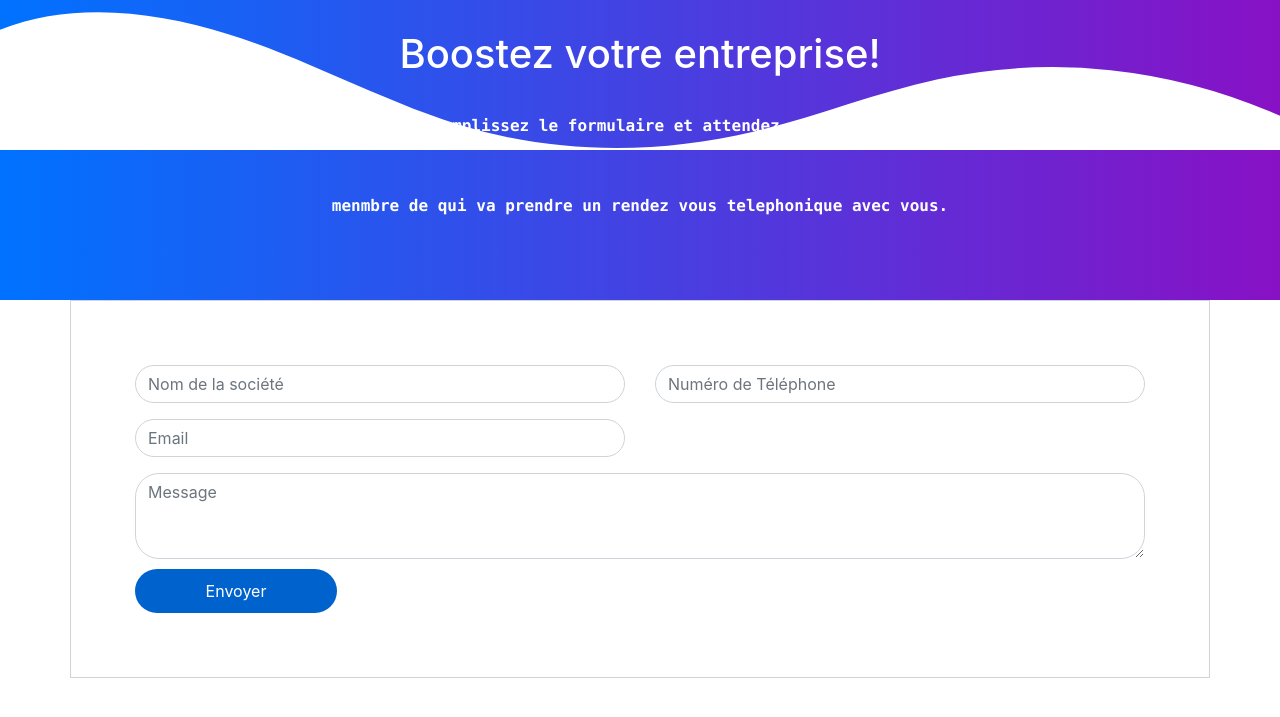
After one commit to POGGI-AYMEN/Projet-LoyaltyCard, a PHP site: page /Contact_page.php in a window 1280 px wide. The commit adds this page. Shown: the top 717 px of the page. Run offline with PHP 8.4, Linux system fonts and the light colour scheme; some libraries are stand-ins or nearby versions.

Commit message:
back-end Contact-page

```diff
--- /dev/null
+++ b/WEB/Contact_page.php
@@ -0,0 +1,96 @@
+<?php
+   if (isset($_POST['submit'])) {
+       if(empty($_POST['society_name']) || empty($_POST['email']) || empty($_POST['phone_number']) || empty($_POST['message'])){
+          $error = "Veillez remplir tous les champs!";
+       }else {
+        $society_name = htmlspecialchars($_POST['society_name']);
+        $email = htmlspecialchars($_POST['email']);
+        $message = htmlspecialchars($_POST['message']);
+        $from = 'From:' . $email;
+        $phone_number = $_POST['phone_number'];
+        $to = 'loyalty.card6@gmail.com';
+        $subject = 'Demande d\'addmission';
+        $body = "Society: $society_name\n E-Mail: $email\n Numero de telephone : $phone_number\n Message:\n\n\n $message";
+
+             if(mail ($to, $subject, $body, $from)) {
+                $thank_you_msg =  "Merci de rester en contact! \n
+
+                Nous apprécions que vous nous contactiez Localty Boost. Un de nos collègues vous recontactera bientôt ! Bonne journée !";
+            }
+            else{
+                $error_mail =  "Votre mail n'est pas envoyé! veillez essayer ultérieurement";}
+       }
+   }
+?>
+<!DOCTYPE html>
+<html lang="fr">
+<head>
+    <meta charset="UTF-8">
+    <meta name="viewport" content="width=device-width, initial-scale=1.0">
+    <link href="//maxcdn.bootstrapcdn.com/bootstrap/4.1.1/css/bootstrap.min.css" rel="stylesheet" id="bootstrap-css">
+    <script src="//maxcdn.bootstrapcdn.com/bootstrap/4.1.1/js/bootstrap.min.js"></script>
+    <script src="//cdnjs.cloudflare.com/ajax/libs/jquery/3.2.1/jquery.min.js"></script>
+    <link rel="stylesheet" href="css/Contact_page.css">
+    <title>Contact</title>
+</head>
+<body>
+    <div class=" register-form">
+        <div class="custom-shape-divider-bottom-1644145560">
+            <svg data-name="Layer 1" xmlns="http://www.w3.org/2000/svg" viewBox="0 0 1200 120" preserveAspectRatio="none">
+                <path d="M321.39,56.44c58-10.79,114.16-30.13,172-41.86,82.39-16.72,168.19-17.73,250.45-.39C823.78,31,906.67,72,985.66,92.83c70.05,18.48,146.53,26.09,214.34,3V0H0V27.35A600.21,600.21,0,0,0,321.39,56.44Z" class="shape-fill"></path>
+            </svg>
+        </div>
+                <div class="note">
+                    <div class="description">
+                        <h1 class=" text-center ">Boostez votre entreprise!</h1>
+                        <p class="text-center text-monospace">Rejoignez Loyalty Boost! remplissez le formulaire et attendez une reponse au plus
+                                vite par un menmbre de  qui va prendre un rendez vous telephonique avec vous.
+                        </p>
+                    </div>
+                </div>
+                <?php if (isset($error)) : ?>
+                    <div class="alert alert-danger text-center" role="alert">
+                        <?= $error ?>
+                    </div>
+                <?php elseif(isset($thank_you_msg)) : ?>
+                    <div class="alert alert-success text-center">
+                        <?= $thank_you_msg ?>
+                    </div>
+                <?php elseif(isset($error_mail)) : ?>
+                    <div class="alert alert-danger text-center" role="alert">
+                        <?= $error_mail ?>
+                    </div>
+                <?php endif; ?>
+
+
+                <form action="#" method="post" class="form">
+
+
+
+                        <div class="container form-content">
+                            <div class="row">
+                                <div class="col-md-6">
+                                    <div class="form-group">
+                                        <input type="text" class="form-control" name="society_name" placeholder="Nom de la société" value=""/>
+                                    </div>
+                                    <div class="form-group">
+                                        <input type="text" class="form-control" placeholder="Email" name="email" value=""/>
+                                    </div>
+                                </div>
+                                <div class="col-md-6">
+                                    <div class="form-group">
+                                        <input type="number" class="form-control" name="phone_number" placeholder="Numéro de Téléphone" value=""/>
+                                    </div>
+
+                                </div>
+                                <div class="col-md-12">
+                                    <textarea class="form-control" placeholder="Message" name="message" id="exampleFormControlTextarea1" rows="3"></textarea>
+                                </div>
+                            </div>
+                            <input type="submit" name="submit" value="Envoyer" class="btnSubmit"/>
+                        </div>
+                </form>
+
+    </div>
+</body>
+</html>
--- a/WEB/css/Contact_page.css
+++ b/WEB/css/Contact_page.css
@@ -14,7 +14,6 @@
     width: 70%;
     margin: auto;
 }
-
 
 .form-content
 {
@@ -39,7 +38,6 @@
 
 .custom-shape-divider-bottom-1644145560 {
     position: absolute;
-    bottom: 438px;
     left: 0;
     width: 100%;
     overflow: hidden;
```
Also changed, not shown: WEB/Contact_page.html (deleted, +0 -57 lines), 1 other file.
